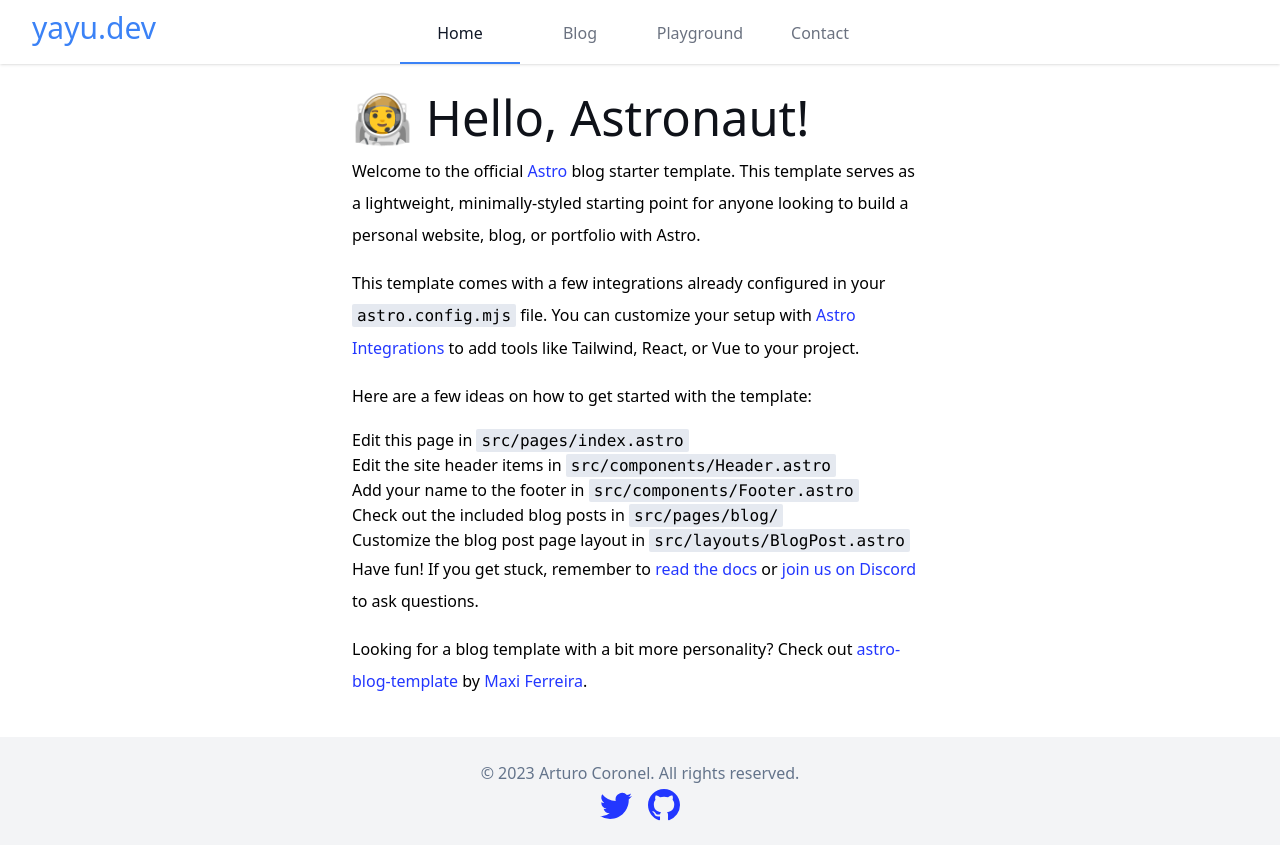
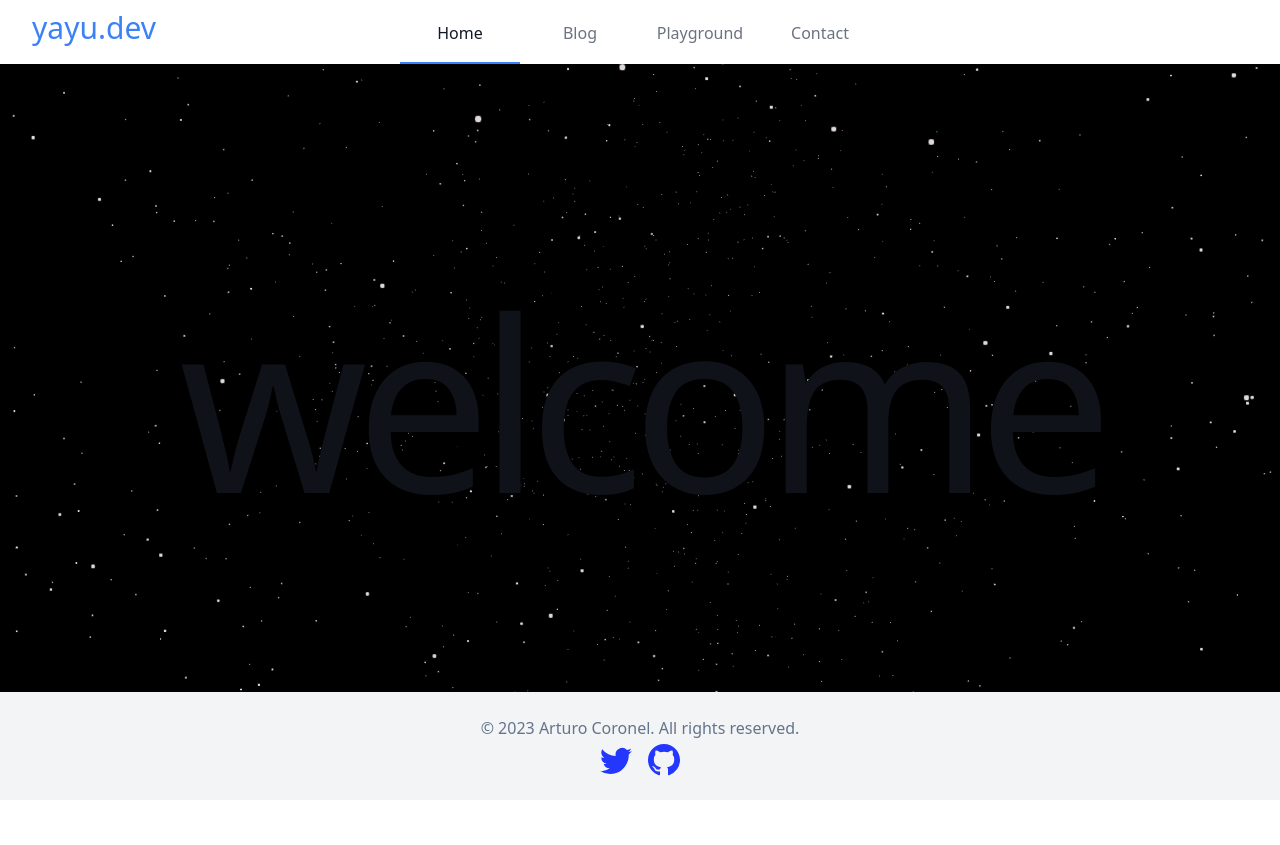
Before and after one commit to yayudev/yayu.dev-v4, an Astro site: page / in a window 1280 px wide. After the commit the page ends 800 px from the top, so only its background shows below. Built offline with nearby package versions, Linux system fonts and the light colour scheme; Astro itself is replaced by a stand-in of ours.

Commit message:
Add main page demo with three

```diff
--- a/astro.config.mjs
+++ b/astro.config.mjs
@@ -3,8 +3,10 @@ import mdx from '@astrojs/mdx';
 import sitemap from '@astrojs/sitemap';
 import tailwind from "@astrojs/tailwind";
 
+import react from "@astrojs/react";
+
 // https://astro.build/config
 export default defineConfig({
   site: 'https://example.com',
-  integrations: [mdx(), sitemap(), tailwind()]
+  integrations: [mdx(), sitemap(), tailwind(), react()]
 });
--- /dev/null
+++ b/src/components/home/Home.tsx
@@ -0,0 +1,46 @@
+import {Canvas, useFrame} from '@react-three/fiber';
+import {useRef, useState} from "react";
+import {PointMaterial, Points} from "@react-three/drei";
+import {random} from "maath";
+
+function Stars(props) {
+    const ref = useRef<any>();
+    const [sphere] = useState(() => random.inSphere(new Float32Array(5000), {radius: 1.5}))
+
+    useFrame((state, delta) => {
+        if (ref.current?.rotation) {
+            ref.current.rotation.x -= delta / 10;
+            ref.current.rotation.y -= delta / 15;
+        }
+    });
+
+    return (
+        <group rotation={[0, 0, Math.PI / 4]}>
+            <Points ref={ref} positions={sphere} stride={3} frustumCulled={false} {...props}>
+                <PointMaterial transparent color="#ffa0e0" size={0.005} sizeAttenuation={true} depthWrite={false}/>
+            </Points>
+        </group>
+    );
+}
+
+export function Home() {
+    return (
+        <>
+            <Canvas style={{width: "100vw", height: "100%", background: "#000"}} camera={{position: [0, 0, 1]}}>
+                <Stars/>
+            </Canvas>
+
+            <div style={{position: 'absolute', top: '50%', left: '50%', transform: 'translate3d(-50%,-50%,0)'}}>
+                <h1 style={{
+                    margin: 0,
+                    padding: 0,
+                    fontSize: '15em',
+                    fontWeight: 500,
+                    letterSpacing: '-0.05em'
+                }}>
+                   welcome
+                </h1>
+            </div>
+        </>
+    );
+}
--- a/src/pages/index.astro
+++ b/src/pages/index.astro
@@ -1,59 +1,8 @@
 ---
 import DefaultLayout from "../layouts/DefaultLayout.astro";
+import { Home } from "../components/home/Home";
 ---
 
-<DefaultLayout>
-    <main class="max-w-xl">
-        <h1>🧑‍🚀 Hello, Astronaut!</h1>
-        <p>
-            Welcome to the official <a href="https://astro.build/">Astro</a>
-             blog starter template. This template serves as a lightweight,
-            minimally-styled starting point for anyone looking to build a
-            personal website, blog, or portfolio with Astro.
-        </p>
-        <p>
-            This template comes with a few integrations already configured in
-            your
-            <code>astro.config.mjs</code> file. You can customize your setup
-            with
-            <a href="https://astro.build/integrations">Astro Integrations</a> to
-            add tools like Tailwind, React, or Vue to your project.
-        </p>
-        <p>Here are a few ideas on how to get started with the template:</p>
-        <ul>
-            <li>Edit this page in <code>src/pages/index.astro</code></li>
-            <li>
-                Edit the site header items in <code
-                    >src/components/Header.astro</code
-                >
-            </li>
-            <li>
-                Add your name to the footer in <code
-                    >src/components/Footer.astro</code
-                >
-            </li>
-            <li>
-                Check out the included blog posts in <code>src/pages/blog/</code
-                >
-            </li>
-            <li>
-                Customize the blog post page layout in <code
-                    >src/layouts/BlogPost.astro</code
-                >
-            </li>
-        </ul>
-        <p>
-            Have fun! If you get stuck, remember to <a
-                href="https://docs.astro.build/"
-                >read the docs
-            </a> or <a href="https://astro.build/chat">join us on Discord</a> to
-            ask questions.
-        </p>
-        <p>
-            Looking for a blog template with a bit more personality? Check out <a
-                href="https://github.com/Charca/astro-blog-template"
-                >astro-blog-template
-            </a> by <a href="https://twitter.com/Charca">Maxi Ferreira</a>.
-        </p>
-    </main>
+<DefaultLayout fullWidth={true}>
+    <Home client:load />
 </DefaultLayout>
--- a/src/pages/playground/index.astro
+++ b/src/pages/playground/index.astro
@@ -21,7 +21,7 @@ const featuredExperiment = experiments[0];
                 slug={featuredExperiment.slug}
             />
 
-            <ul role="list" class="grid grid-cols-2 gap-x-4 gap-y-8">
+            <ul role="list" class="grid grid-cols-3 gap-x-4 gap-y-8">
                 {
                     experiments
                         .slice(1)
--- a/tsconfig.json
+++ b/tsconfig.json
@@ -1,6 +1,8 @@
 {
   "extends": "astro/tsconfigs/strict",
   "compilerOptions": {
-    "strictNullChecks": true
+    "strictNullChecks": true,
+    "jsx": "react-jsx",
+    "jsxImportSource": "react"
   }
 }
```
Also changed, not shown: package.json (+11 -1 lines), 1 other file.
